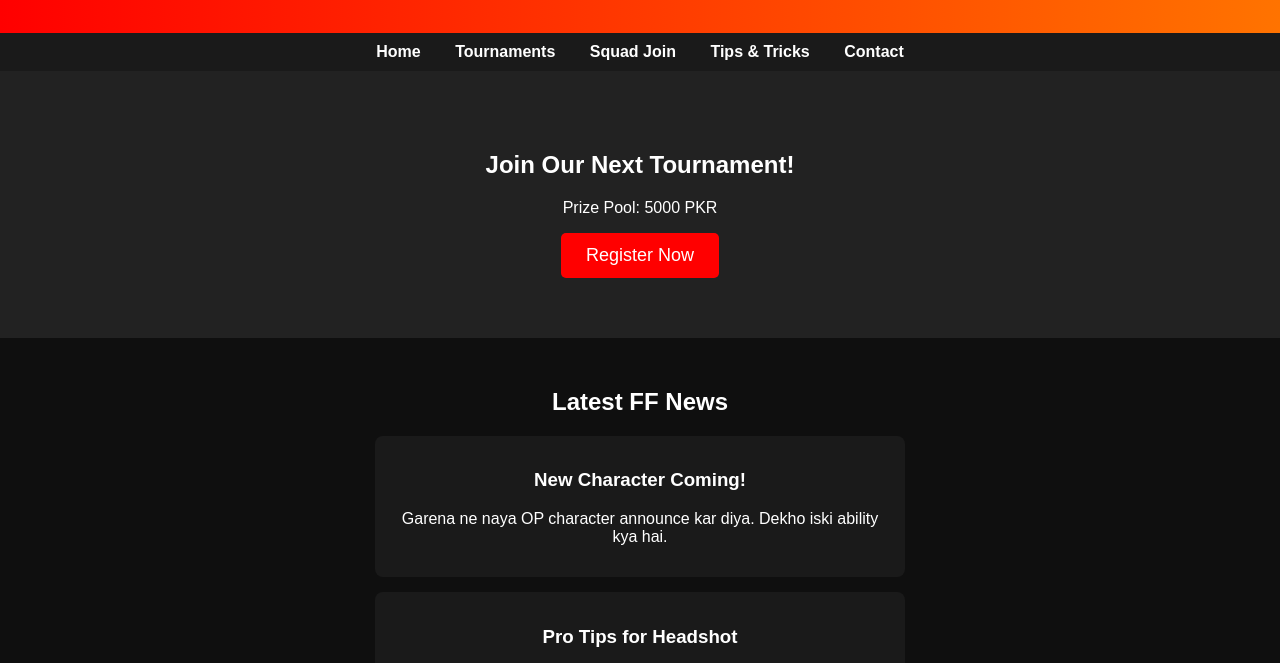
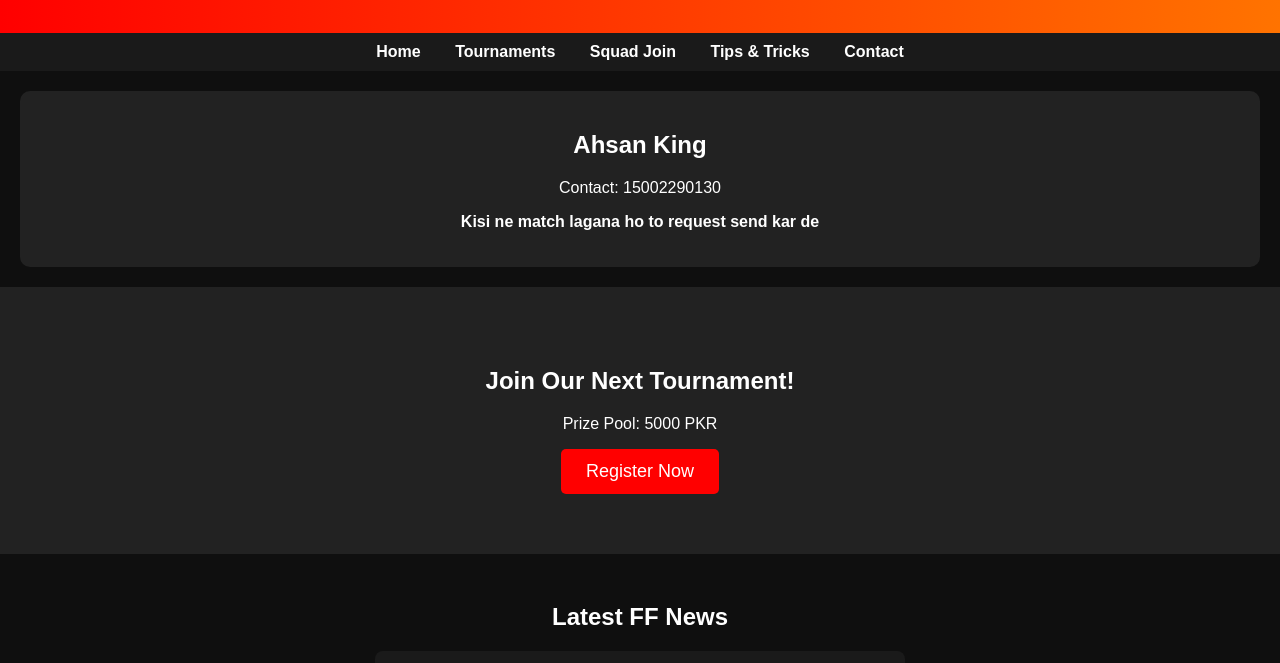
Before and after one commit to FreeFireGamingHubPK/freefiregaminghub, a plain HTML site: page index.html in a window 1280 px wide. Shown: the part 122-785 px from the top of the page. Drawn offline with Linux system fonts and the light colour scheme; a script that the page names is missing.

Commit message:
Add contact section for Ahsan King
Added a new section with contact information and a message.

```diff
--- a/index.html
+++ b/index.html
@@ -19,7 +19,11 @@
     <a href="#">Tips & Tricks</a>
     <a href="#">Contact</a>
   </nav>
-
+<section style="text-align: center; padding: 20px; background: #222; color: white; border-radius: 10px; margin: 20px;">
+    <h2>Ahsan King</h2>
+    <p>Contact: 15002290130</p>
+    <p><b>Kisi ne match lagana ho to request send kar de</b></p>
+  </section>
   <section class="banner">
     <h2>Join Our Next Tournament!</h2>
     <p>Prize Pool: 5000 PKR</p>
```
